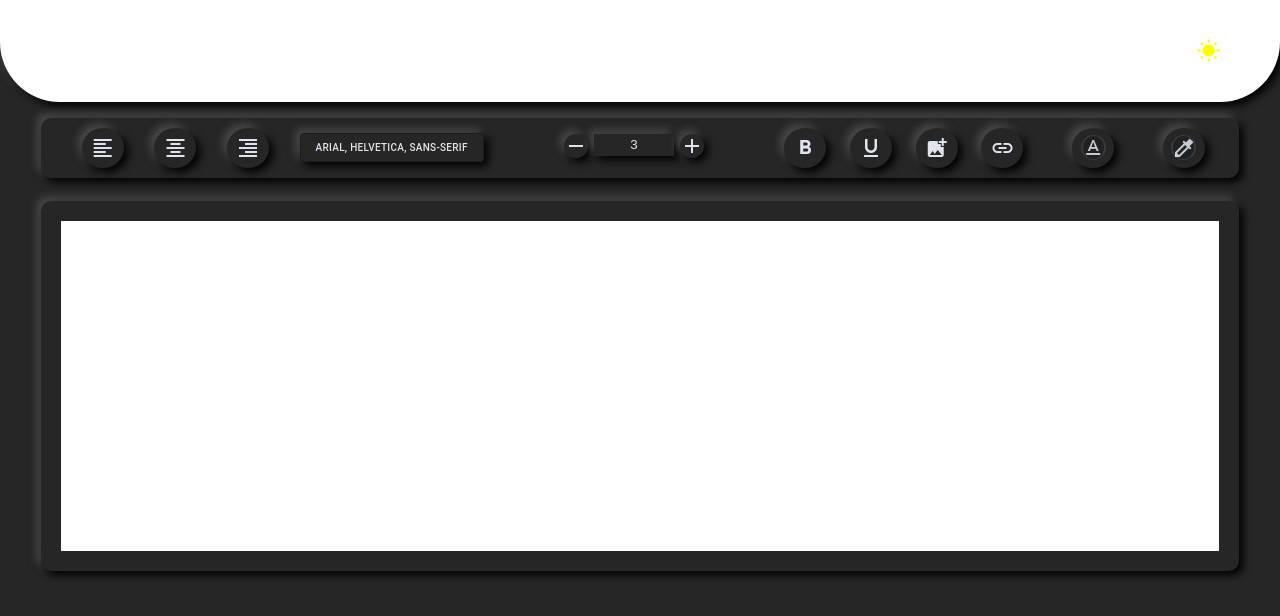
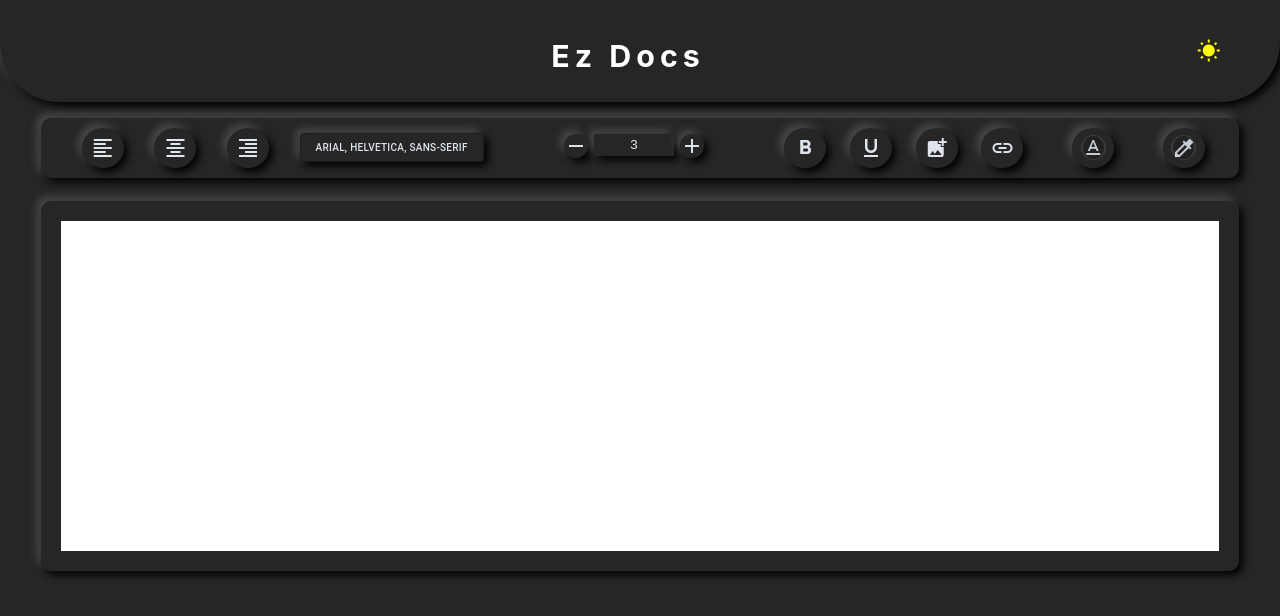
Before and after one commit to Chandradeepta/Projects, a React (Create React App) app: page / in a window 1280 px wide. Shown: the top 616 px of the page. Built offline with nearby package versions, Linux system fonts and the light colour scheme.

Commit message:
style changed

```diff
--- a/src/App.js
+++ b/src/App.js
@@ -30,7 +30,7 @@ function App() {
 
   return (
     <div className="App" style={{ background: isDark ? CONSTANTS.DARK_MODE_BG : CONSTANTS.LIGHT_MODE_BG }}>
-      <header style={{...neuromorphic,backgroundColor: 'white',borderBottomLeftRadius: '60px', borderBottomRightRadius: '60px', padding: '8px'}}>
+      <header style={{...neuromorphic,borderBottomLeftRadius: '60px', borderBottomRightRadius: '60px', padding: '8px'}}>
         <div className={`App-header ${!isDark && 'anime'} `}>
           <h3>Ez <span id="docs">Docs</span></h3>
           <span
```
